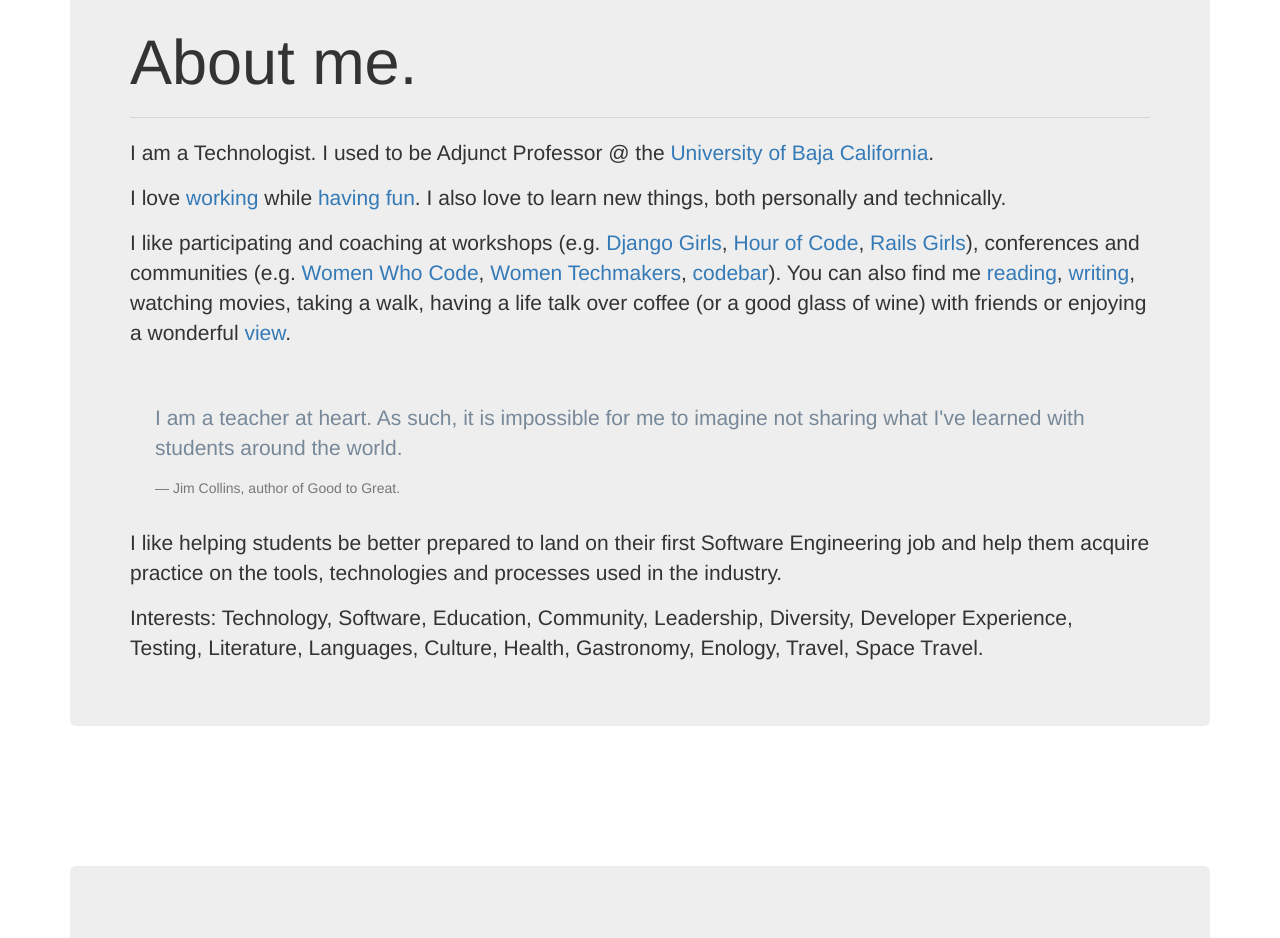
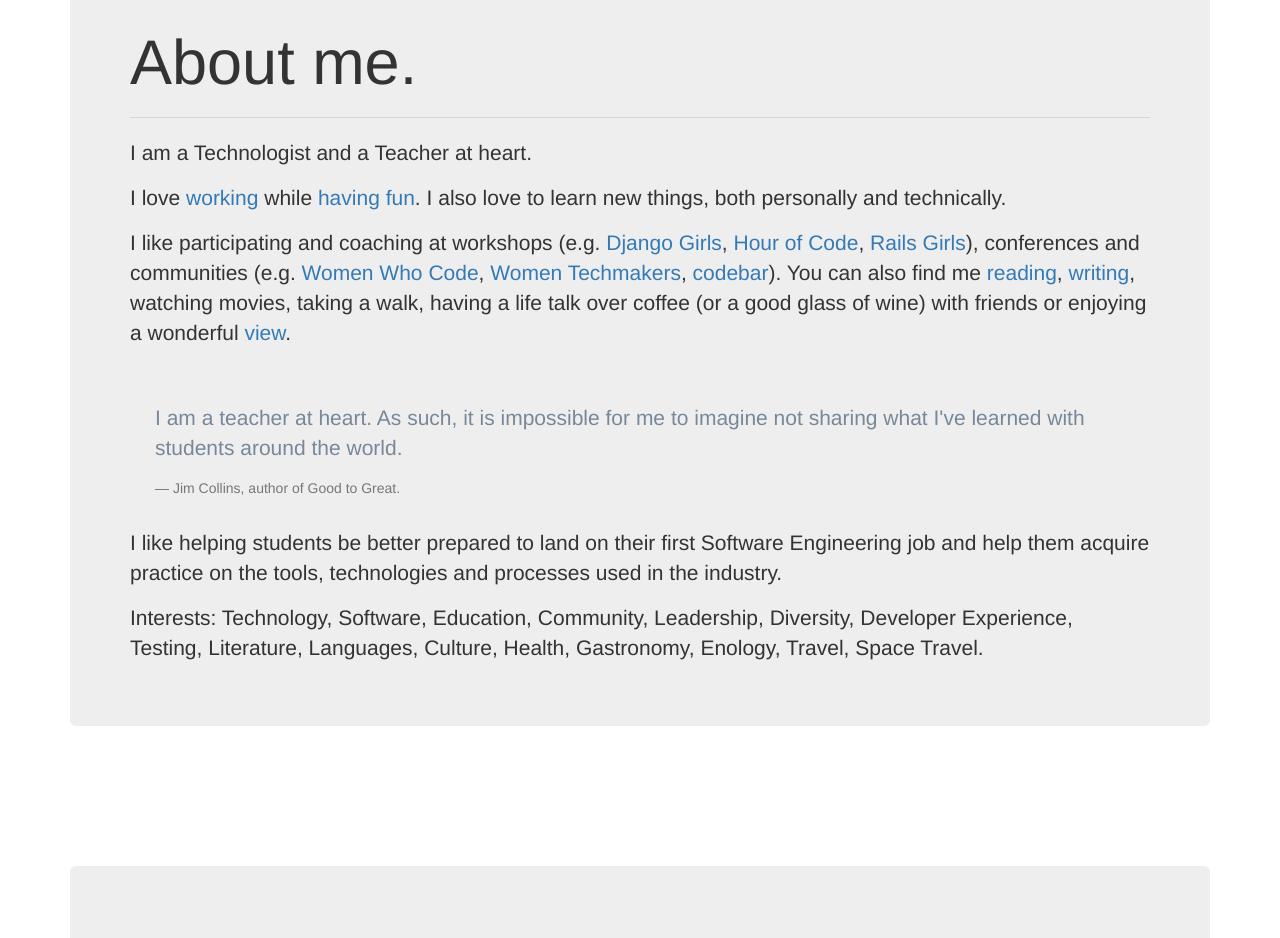
Before and after one commit to eliflores/eliflores.github.io, a plain HTML site: page index.html in a window 1280 px wide. Shown: the part 900-1838 px from the top of the page. Drawn offline with nearby package versions, Linux system fonts and the light colour scheme.

Commit message:
Update index.html

```diff
--- a/index.html
+++ b/index.html
@@ -94,8 +94,7 @@
         <div class="jumbotron">
             <h1>About me.</h1>
             <hr>
-            <p>I am a Technologist. I used to be Adjunct Professor @ the <a
-                    href="http://www.uabc.mx/" target="_blank">University of Baja California</a>.
+            <p>I am a Technologist and a Teacher at heart.
 
             <p>I love <a
                     href="https://cdn.nearsoft.com/uploads/2015/07/side02-dream-and-code-devday4women.jpg"
```
